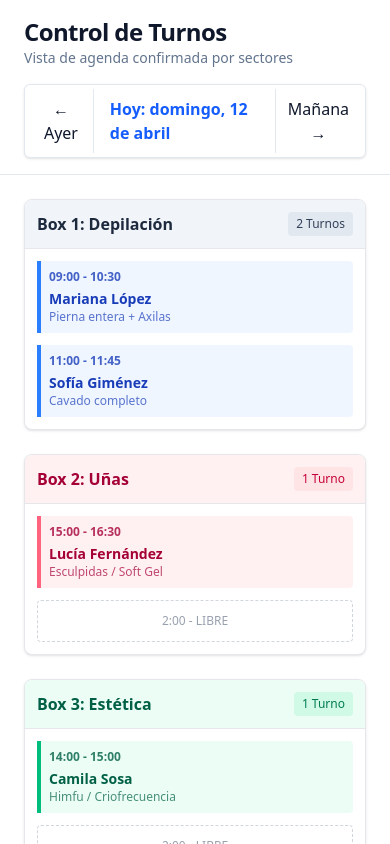
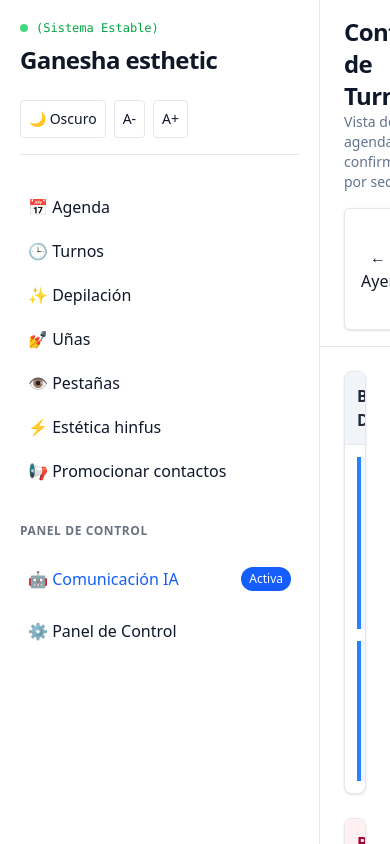
Before and after one commit to elfernamanu/ganesha-comando-central, a Next.js app: page / in a window 390 px wide. Built offline with nearby package versions, Linux system fonts and the light colour scheme.

Commit message:
fix: restore sidebar on desktop

```diff
--- a/src/app/page.tsx
+++ b/src/app/page.tsx
@@ -12,8 +12,8 @@ export default function Home() {
       {/* Flex container: Drawer + Main Content */}
       <div className="flex h-screen">
 
-        {/* Sidebar Drawer — oculto en mobile, visible en desktop */}
-        <div className="hidden md:flex w-80 flex-shrink-0 overflow-y-auto border-r border-slate-200 dark:border-slate-700">
+        {/* Sidebar Drawer */}
+        <div className="w-80 flex-shrink-0 overflow-y-auto border-r border-slate-200 dark:border-slate-700">
           <DrawerMain />
         </div>
 
```
